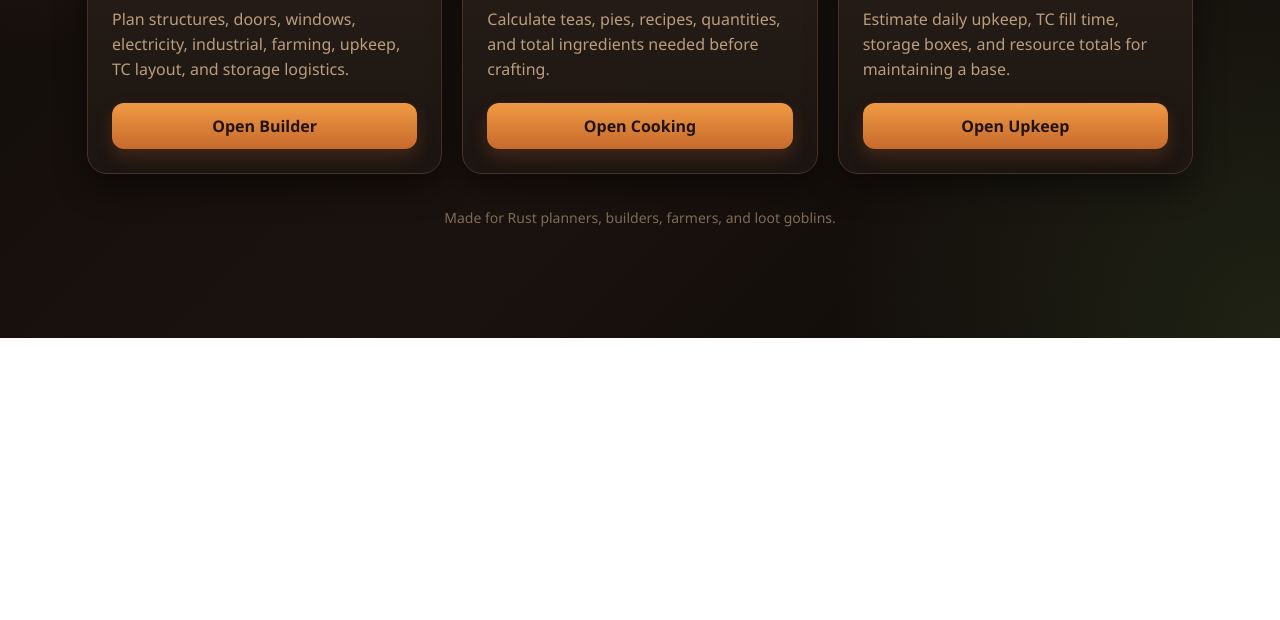
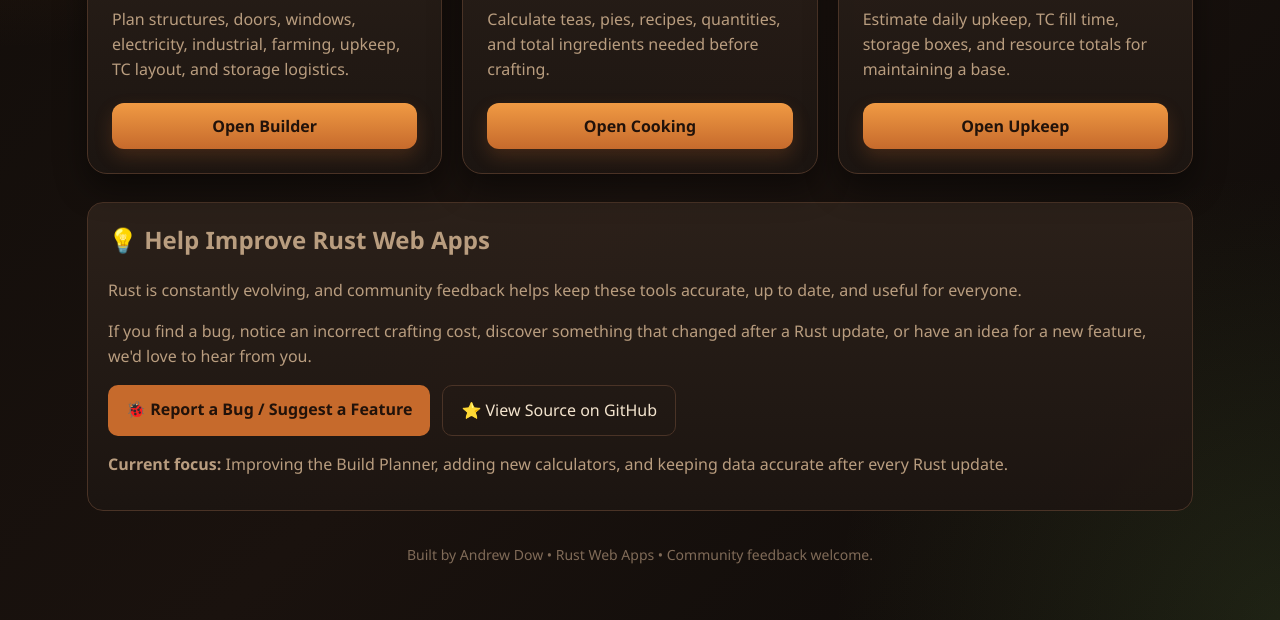
Before and after one commit to ajdrox93/RustWebApps, a plain HTML site: page index.html in a window 1280 px wide. Shown: the part 462-1082 px from the top of the page. Before the commit the page ends 800 px from the top, so only its background shows below. Drawn offline with Linux system fonts and the light colour scheme.

Commit message:
Update index.html
Added GitHub Issues/  View code buttons with description.

```diff
--- a/index.html
+++ b/index.html
@@ -1,8 +1,9 @@
 <!DOCTYPE html>
+
 <html lang="en">
 <head>
-  <meta charset="UTF-8" />
-  <meta name="viewport" content="width=device-width, initial-scale=1.0" />
+<meta charset="utf-8"/>
+<meta content="width=device-width, initial-scale=1.0" name="viewport"/>
 <title>Rust Tools</title>
 <style>
     :root{
@@ -112,22 +113,19 @@
 <h1>Rust Tools</h1>
 <p class="lead">A collection of build, cooking, and upkeep calculators for planning wipes, PvE bases, compounds, utilities, and resource runs.</p>
 </header>
-
-    <section class="grid" aria-label="Rust calculators">
+<section aria-label="Rust calculators" class="grid">
 <a class="card" href="build-cost-calc.html">
 <div class="icon">🏗️</div>
 <h2>Build Cost Calc</h2>
 <p>Plan structures, doors, windows, electricity, industrial, farming, upkeep, TC layout, and storage logistics.</p>
 <span class="btn">Open Builder</span>
 </a>
-
 <a class="card" href="cooking-bench-calc.html">
 <div class="icon">🍳</div>
 <h2>Cooking Bench Calc</h2>
 <p>Calculate teas, pies, recipes, quantities, and total ingredients needed before crafting.</p>
 <span class="btn">Open Cooking</span>
 </a>
-
 <a class="card" href="upkeep-calc.html">
 <div class="icon">📦</div>
 <h2>Upkeep Calc</h2>
@@ -135,8 +133,18 @@
 <span class="btn">Open Upkeep</span>
 </a>
 </section>
+<section class="note" style="margin-top:28px;border:1px solid #4a3326;background:linear-gradient(180deg,rgba(44,33,26,.98),rgba(28,21,17,.98));">
+<h2 style="margin-top:0;">💡 Help Improve Rust Web Apps</h2>
+<p>Rust is constantly evolving, and community feedback helps keep these tools accurate, up to date, and useful for everyone.</p>
+<p>If you find a bug, notice an incorrect crafting cost, discover something that changed after a Rust update, or have an idea for a new feature, we'd love to hear from you.</p>
+<div style="display:flex;gap:12px;flex-wrap:wrap;margin-top:16px;">
+<a href="https://github.com/ajdrox93/RustWebApps/issues" style="text-decoration:none;padding:12px 18px;border-radius:10px;background:#c66a2c;color:#21120a;font-weight:bold;">🐞 Report a Bug / Suggest a Feature</a>
+<a href="https://github.com/ajdrox93/RustWebApps" style="text-decoration:none;padding:12px 18px;border-radius:10px;border:1px solid #4a3326;color:#f3e4ce;">⭐ View Source on GitHub</a>
+</div>
+<p style="margin-top:16px;color:#b99d7f;"><strong>Current focus:</strong> Improving the Build Planner, adding new calculators, and keeping data accurate after every Rust update.</p>
+</section>
 
-    <footer>Made for Rust planners, builders, farmers, and loot goblins.</footer>
+<footer>Built by Andrew Dow • Rust Web Apps • Community feedback welcome.</footer>
 </main>
 </body>
 </html>
```
Lines whose indentation alone changed are shown as unchanged.
